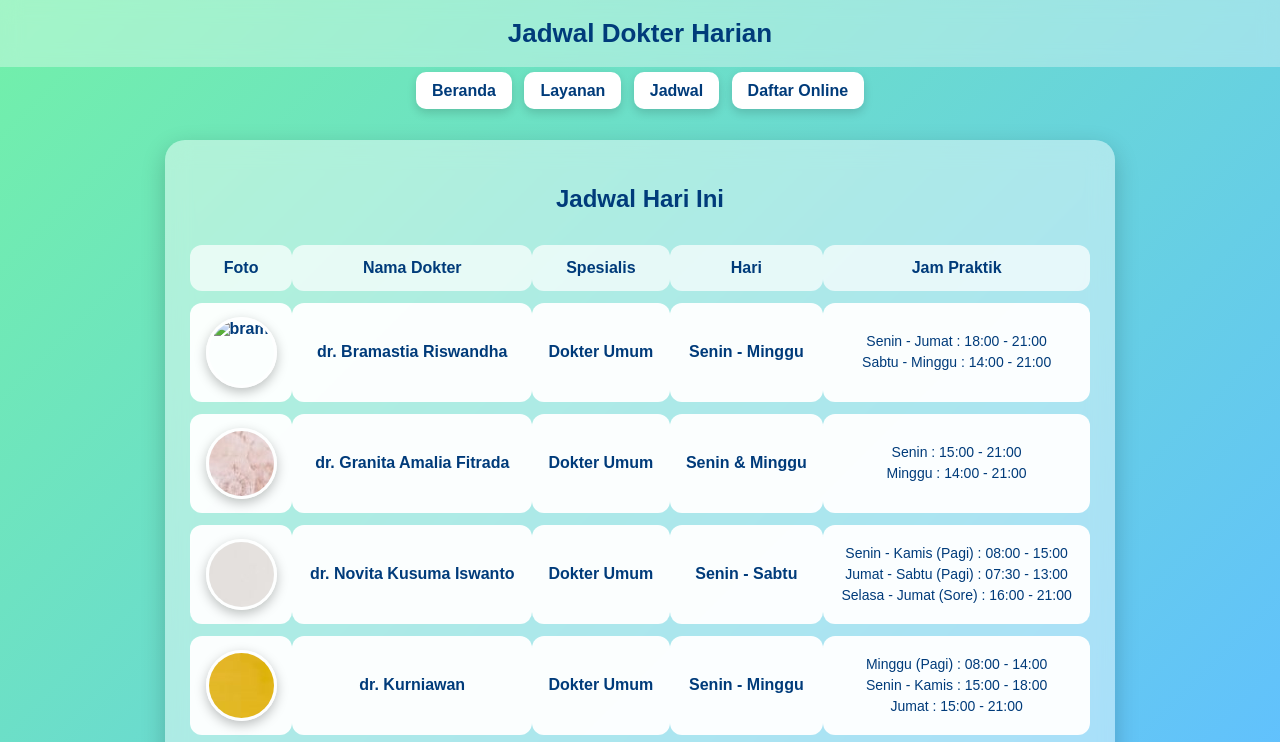
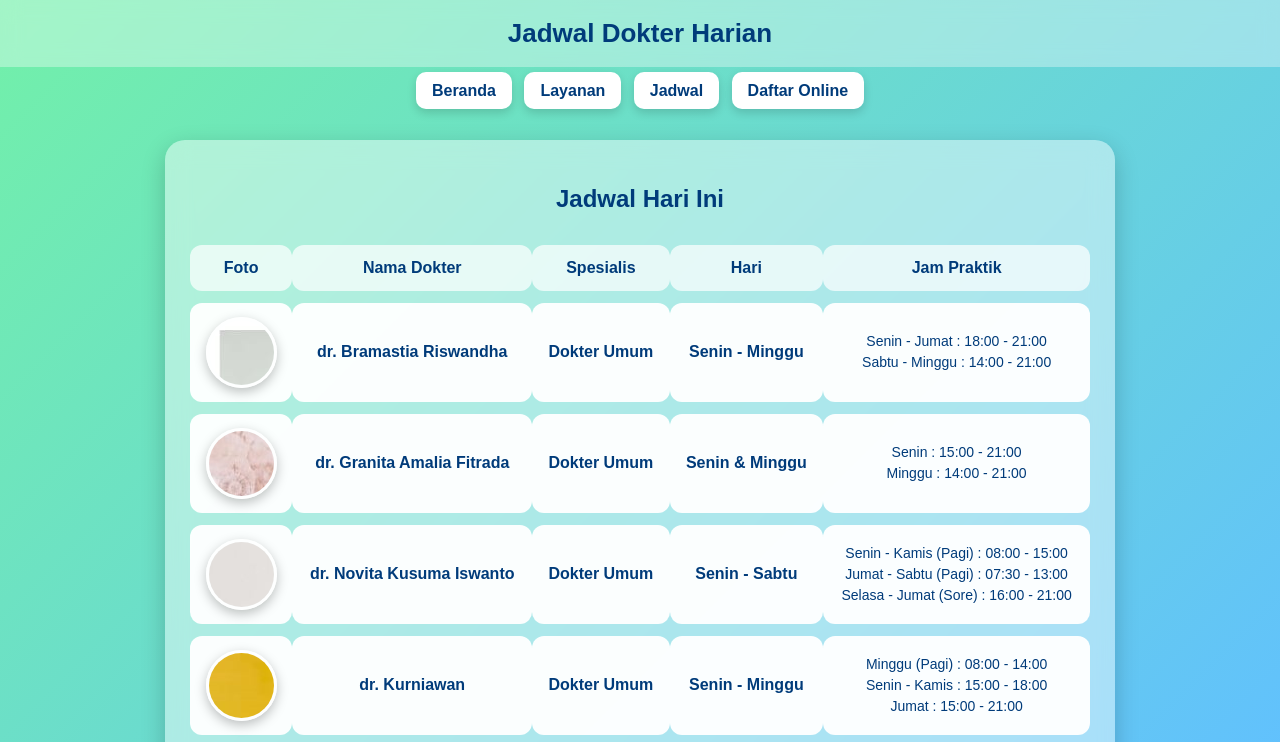
Before and after one commit to bayufarid44-bit/klinikkusumamedika, a website: page jadwal.html in a window 1280 px wide. Shown: the top 742 px of the page. Drawn offline with Linux system fonts and the light colour scheme.

Commit message:
Update jadwal.html

```diff
--- a/jadwal.html
+++ b/jadwal.html
@@ -123,7 +123,7 @@
        <tr>
   <td>
   <div class="foto-dokter">
-    <img src="bram.jpg" alt="bram">
+    <img src="dokter-bram.jpg" alt="bram">
   </div>
 </td>
   <td>dr. Bramastia Riswandha</td>
```
